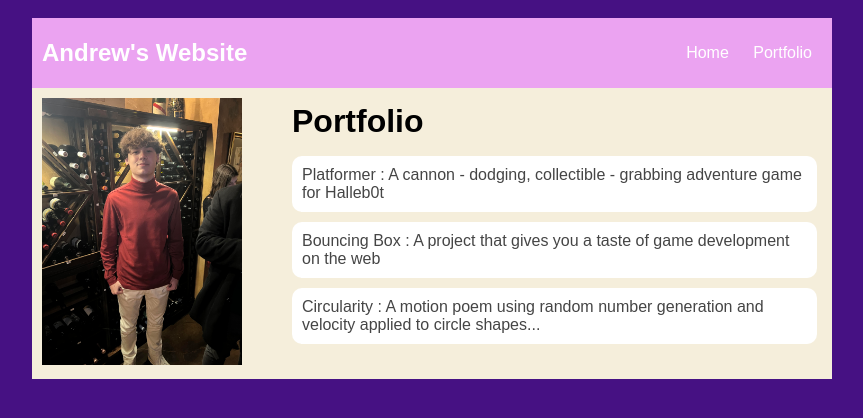
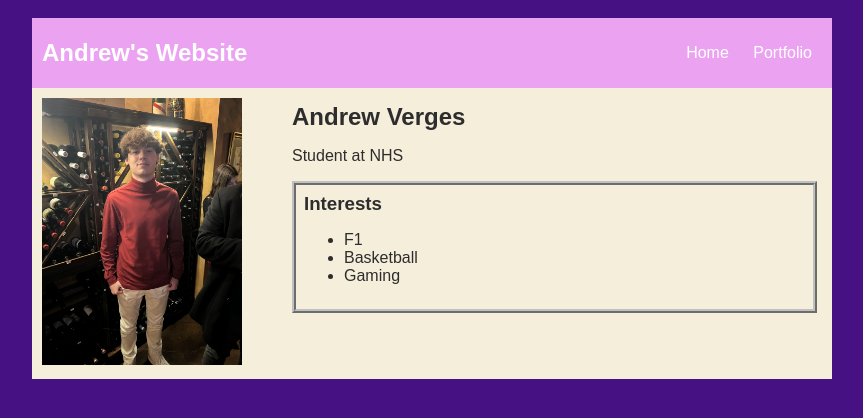
Before and after one commit to andrewverges/andrewverges.github.io, a plain HTML site: page index.html in a window 1280 px wide. Shown: the whole page, without its empty margins (208-1071 px from the left). Drawn offline with Linux system fonts and the light colour scheme.

Commit message:
fixed Index

```diff
--- a/index.html
+++ b/index.html
@@ -22,13 +22,17 @@
                 </div>
                 <!-- Content section -->
                 <div class = "content">
-                    <h1>Portfolio</h1>
-                    <ul id = "portfolio">
-                        <li><a href="projects/platformer/">Platformer : A cannon - dodging, collectible - grabbing adventure game for Halleb0t</a></li>
-                        <li><a href="projects/bouncing-box/">Bouncing Box : A project that gives you a taste of game development on the web </a></li>
-                        <li><a href="projects/circularity/">Circularity : A motion poem using random number generation and velocity applied to circle shapes...</a></li>
-                    </ul>
-
+                    <h2>Andrew Verges</h2>
+                    <p>Student at NHS</p>
+                    <!-- Interests section -->
+                    <div id ="interests">
+                        <h3>Interests</h3>
+                        <ul>
+                            <li>F1</li>
+                            <li>Basketball</li>
+                            <li>Gaming</li>
+                        </ul>
+                    </div>
                 </div>
             </main>
         </div>
```
